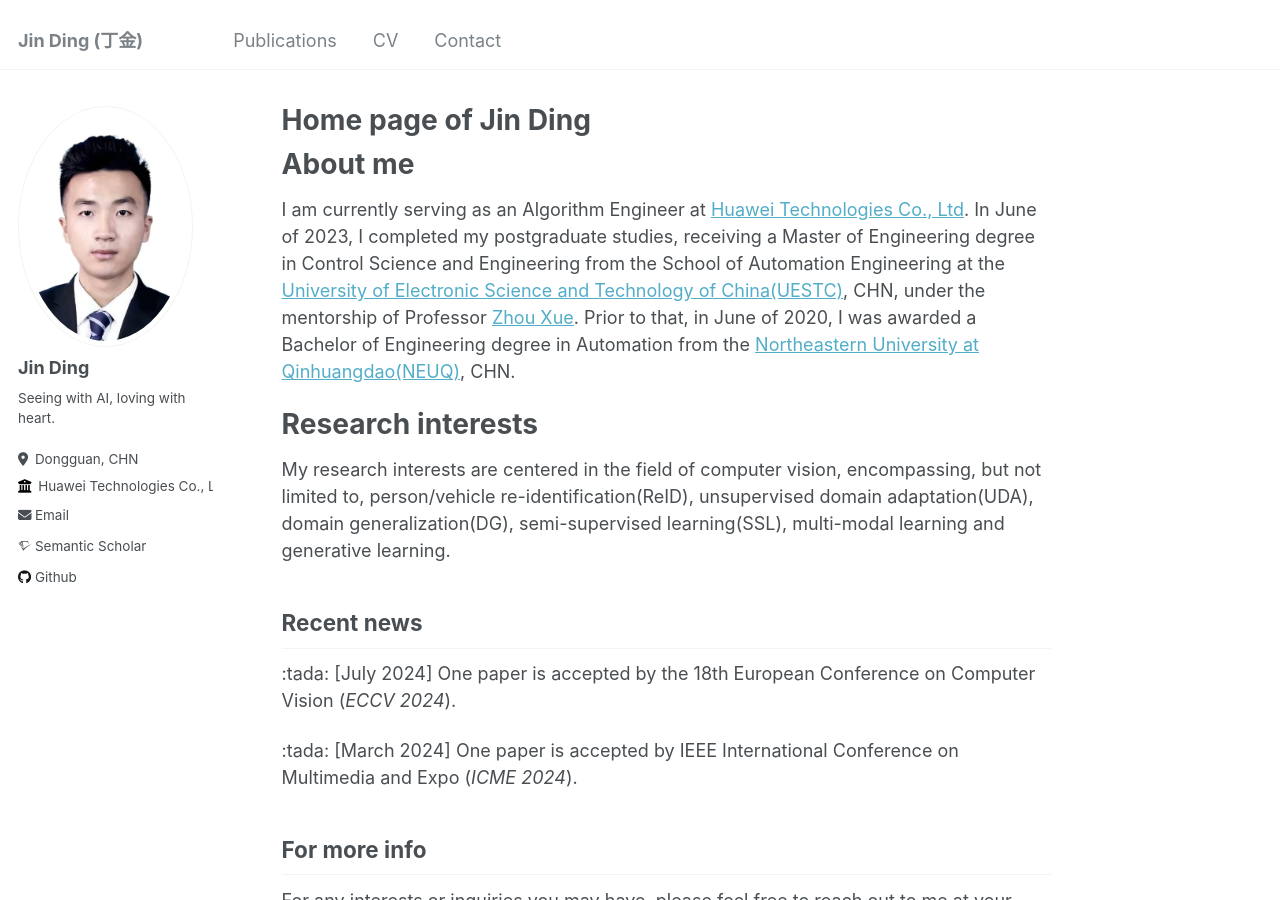
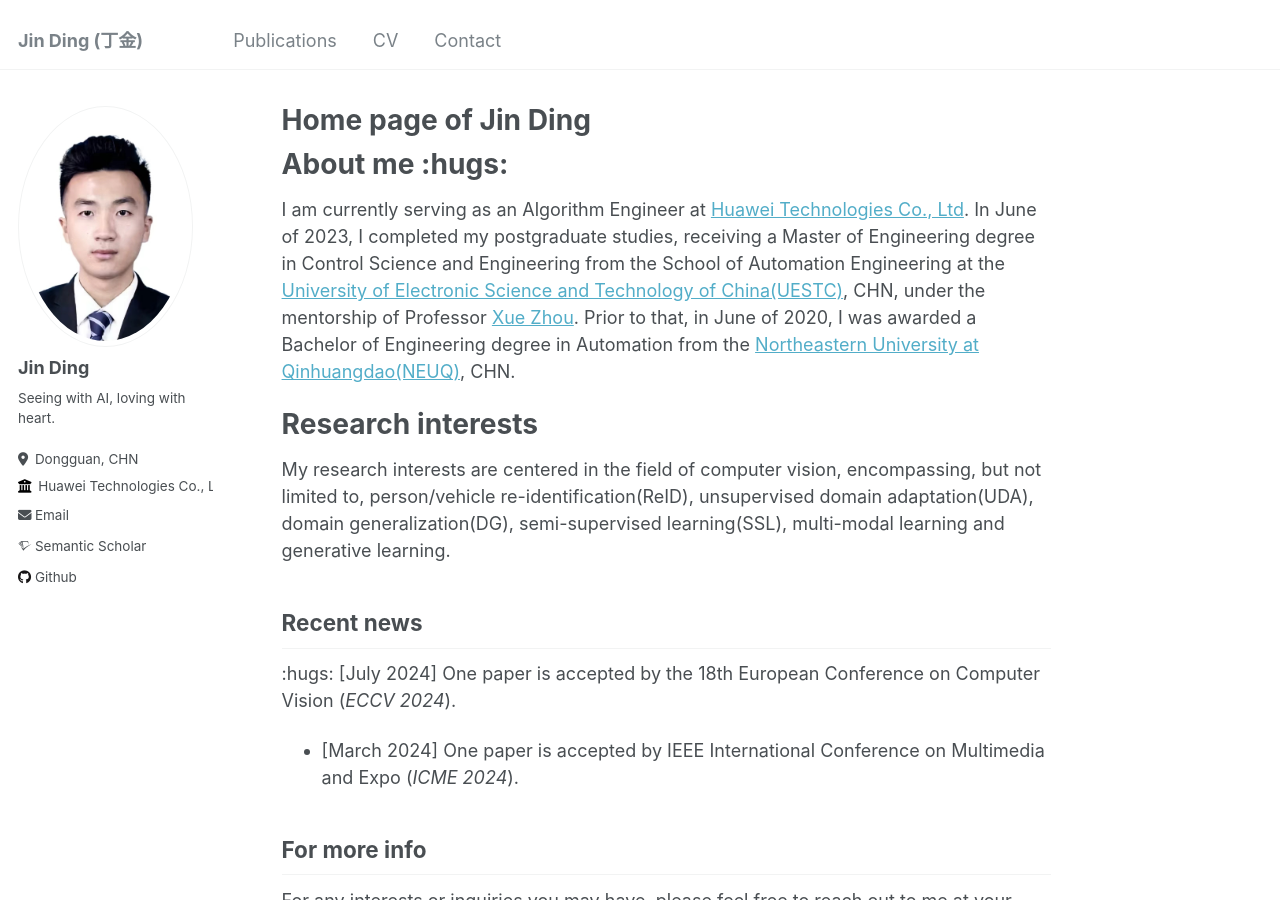
Before and after one commit to DJEddyking/djeddyking.github.io, a Jekyll site: the page built from _pages/about.md, in a window 1280 px wide and 900 px high. Built offline with Jekyll 4.4.1, drawn with Linux system fonts in a browser that asks for light colours; some web fonts are replaced; part of the change alters nothing that is shown.

Commit message:
Update about.md

```diff
--- a/_pages/about.md
+++ b/_pages/about.md
@@ -6,9 +6,9 @@ redirect_from:
   - /about/
   - /about.html
 ---
-About me
+About me :hugs:
 ======
-I am currently serving as an Algorithm Engineer at [Huawei Technologies Co., Ltd](https://www.huawei.com/). In June of 2023, I completed my postgraduate studies, receiving a Master of Engineering degree in Control Science and Engineering from the School of Automation Engineering at the [University of Electronic Science and Technology of China(UESTC)](https://www.uestc.edu.cn/), CHN, under the mentorship of Professor [Zhou Xue](https://www.auto.uestc.edu.cn/info/1091/4195.htm). Prior to that, in June of 2020, I was awarded a Bachelor of Engineering degree in Automation from the [Northeastern University at Qinhuangdao(NEUQ)](https://www.neuq.edu.cn/), CHN.
+I am currently serving as an Algorithm Engineer at [Huawei Technologies Co., Ltd](https://www.huawei.com/). In June of 2023, I completed my postgraduate studies, receiving a Master of Engineering degree in Control Science and Engineering from the School of Automation Engineering at the [University of Electronic Science and Technology of China(UESTC)](https://www.uestc.edu.cn/), CHN, under the mentorship of Professor [Xue Zhou](https://www.auto.uestc.edu.cn/info/1091/4195.htm). Prior to that, in June of 2020, I was awarded a Bachelor of Engineering degree in Automation from the [Northeastern University at Qinhuangdao(NEUQ)](https://www.neuq.edu.cn/), CHN.
 
 
 Research interests
@@ -17,9 +17,9 @@ My research interests are centered in the field of computer vision, encompassing
 
 Recent news
 ------
-:tada: [July 2024]  One paper is accepted by the 18th European Conference on Computer Vision (<i>ECCV 2024</i>).
+:hugs: [July 2024]  One paper is accepted by the 18th European Conference on Computer Vision (<i>ECCV 2024</i>).
 
-:tada: [March 2024] One paper is accepted by IEEE International Conference on Multimedia and Expo (<i>ICME 2024</i>).
+- [March 2024] One paper is accepted by IEEE International Conference on Multimedia and Expo (<i>ICME 2024</i>).
 
 For more info
 ------
```
